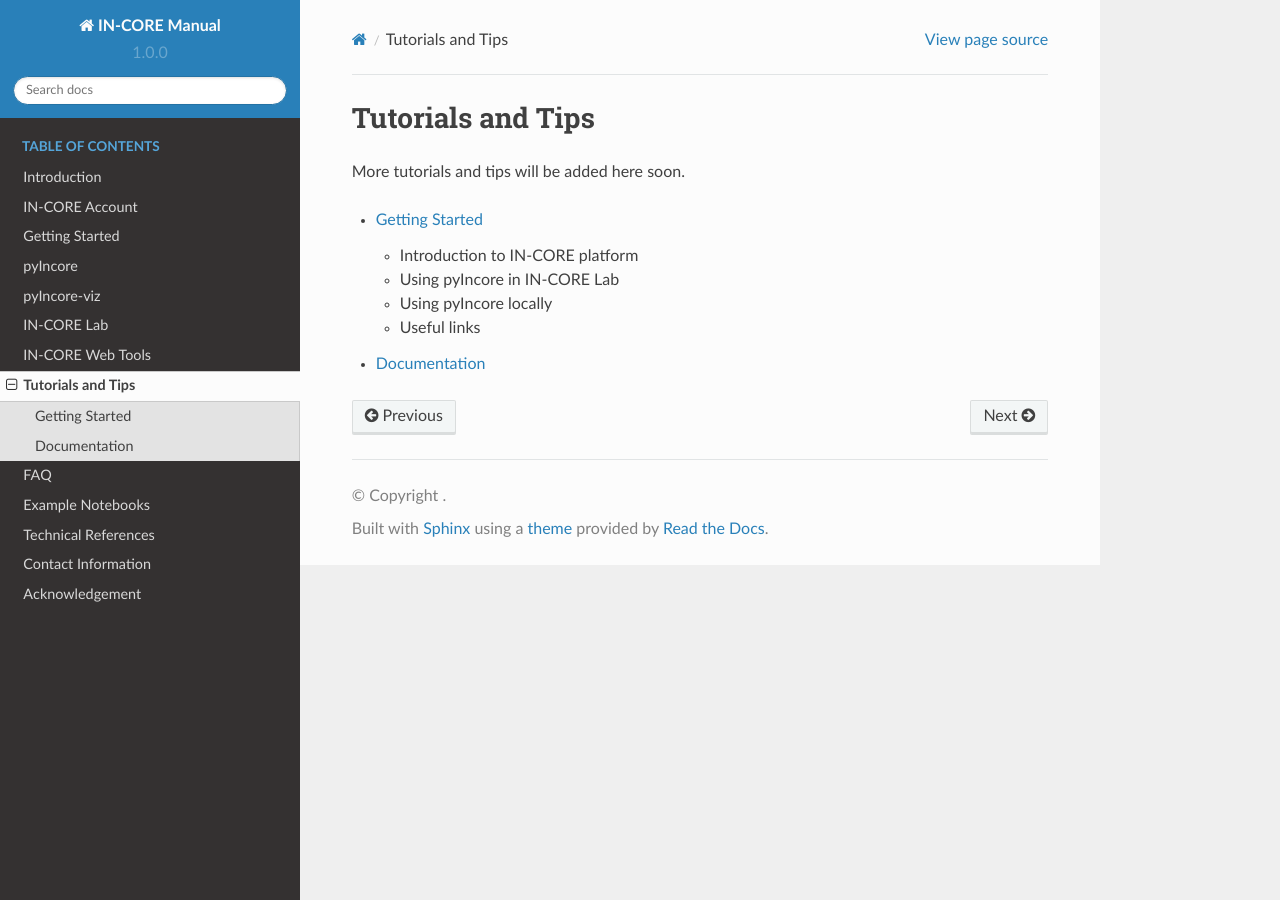
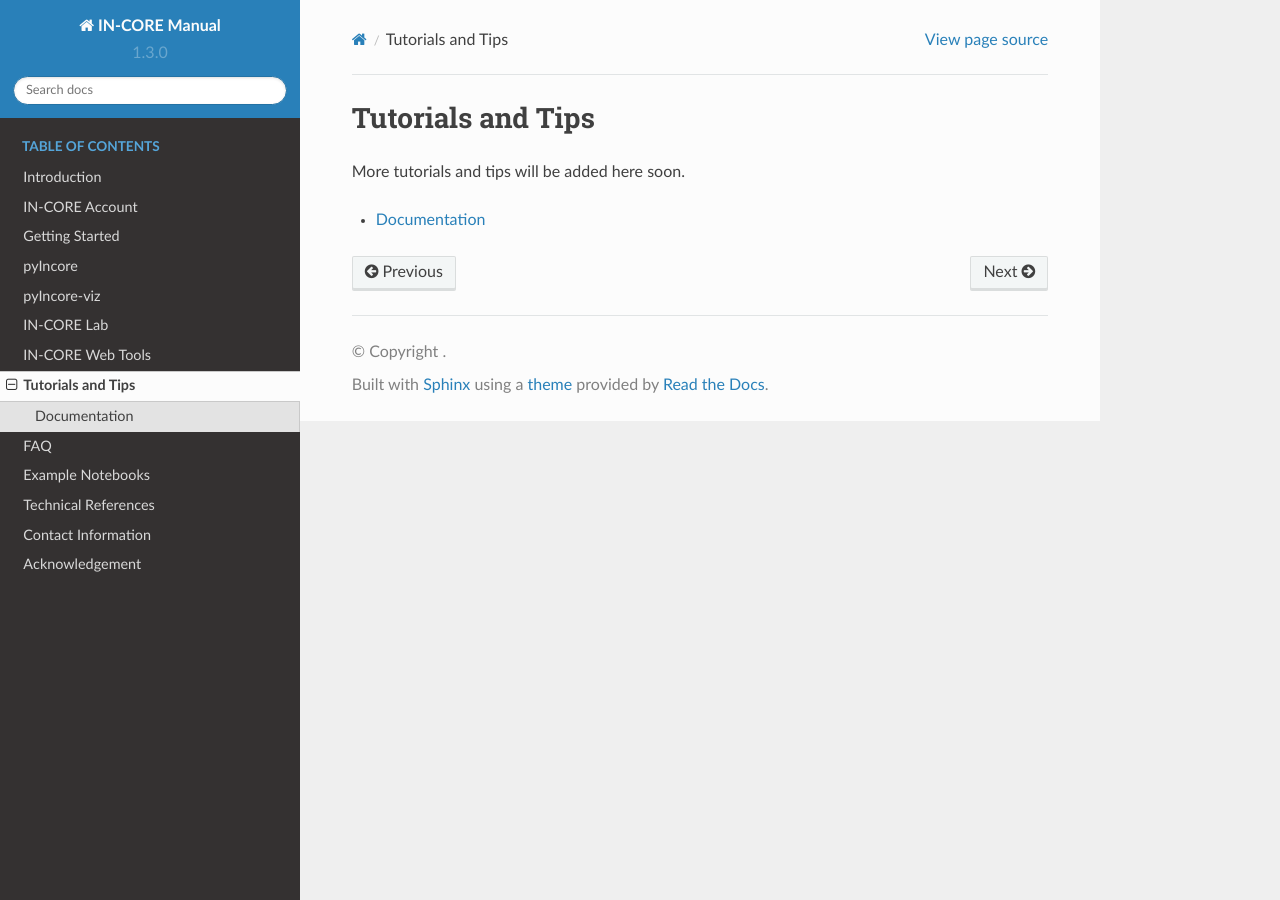
Before and after one commit to IN-CORE/incore-docs, a Sphinx documentation site: the page built from manual/source/tutorials.rst, in a window 1280 px wide. Built offline with Sphinx 7.4.7 and the Read the Docs theme 2.0.0, drawn with Linux system fonts in a browser that asks for light colours; pages that are not in the unit, such as notebooks, are missing from menus.

Commit message:
removed internal title links and link from Tutorials

````diff
--- a/manual/source/conf.py
+++ b/manual/source/conf.py
@@ -36,9 +36,9 @@ project = 'IN-CORE Manual'
 author = ''
 
 # The short X.Y version
-version = '1.0.0'
+version = '1.3.0'
 # The full version, including alpha/beta/rc tags
-release = '1.0.0'
+release = '1.3.0'
 
 
 # -- General configuration ---------------------------------------------------
--- a/manual/source/getting_started.md
+++ b/manual/source/getting_started.md
@@ -11,12 +11,7 @@ models of inter-dependent physical systems combined with socio-economic systems.
 scenarios. Python framework accesses underlying data and interacts with them through remote services and facilitates
 moving and synthesizing results, it can also be used to develop scientific analysis and algorithm.
 
-- [Introduction to IN-CORE platform and its Lab](#tryincore)
-- [Using pyIncore in IN-CORE Lab](#pyincorelab)
-- [Using pyIncore locally](#pyincorelocal)
-- [Useful links](#usefullinks)
-
-### <a name="tryincore"></a>Introduction to IN-CORE platform
+### Introduction to IN-CORE platform
 
 On the IN-CORE platform, users can run analysis that model the impact of natural hazards and community resilience
 and recovery. The platform includes among others IN-CORE Lab, pyIncore, Web tools and services. Resources such as Inventory datasets, Fragilities,
@@ -46,7 +41,7 @@ Main Incore Lab's dashboard tab appears shortly:
 
 ![IN-CORE Lab dashboard tab.](images/tutorials/tut1_2_dash.jpg "IN-CORE Lab dashboard tab.").
 
-### <a name="pyincorelab"></a>Using pyIncore in IN-CORE Lab
+### Using pyIncore in IN-CORE Lab
 
 In this section we will create and run our first analysis using Jupyter Notebook and pyIncore library, both running on remote server.
 We will re-create Building Damage analysis and run it in IN-CORE Lab.
@@ -145,7 +140,7 @@ the analysis. The result will be a comma-delimited (csv) text file with Building
     df.head()
     ```
 
-### <a name="pyincorelocal"></a>Using pyIncore locally
+### Using pyIncore locally
 
 In this section we use the same Building Damage analysis but this time we run it locally, on user's computer.
 Apart from already set IN-CORE Account we need
@@ -245,7 +240,7 @@ with Anaconda distribution:
 	![Building damage files.](images/tutorials/tut1_10_juploc_build_files.jpg "Building damage files.")
 
 
-### <a name="usefullinks"></a>Useful links
+### Useful links
 
 * Anaconda: [Installing on Windows](https://docs.anaconda.com/anaconda/install/windows/), [Installing on macOS](https://docs.anaconda.com/anaconda/install/mac-os/) and
 [Installing on Linux](https://docs.anaconda.com/anaconda/install/linux/), and [Frequently asked questions](https://docs.anaconda.com/anaconda/user-guide/faq/#distribution-faq-windows-folder)
--- a/manual/source/tutorials.rst
+++ b/manual/source/tutorials.rst
@@ -6,5 +6,4 @@ More tutorials and tips will be added here soon.
 ..  toctree::
     :maxdepth: 2
 
-    getting_started
     documentation
````
Also changed, not shown: other parts of manual/source/getting_started.md (+1 -1 lines).
